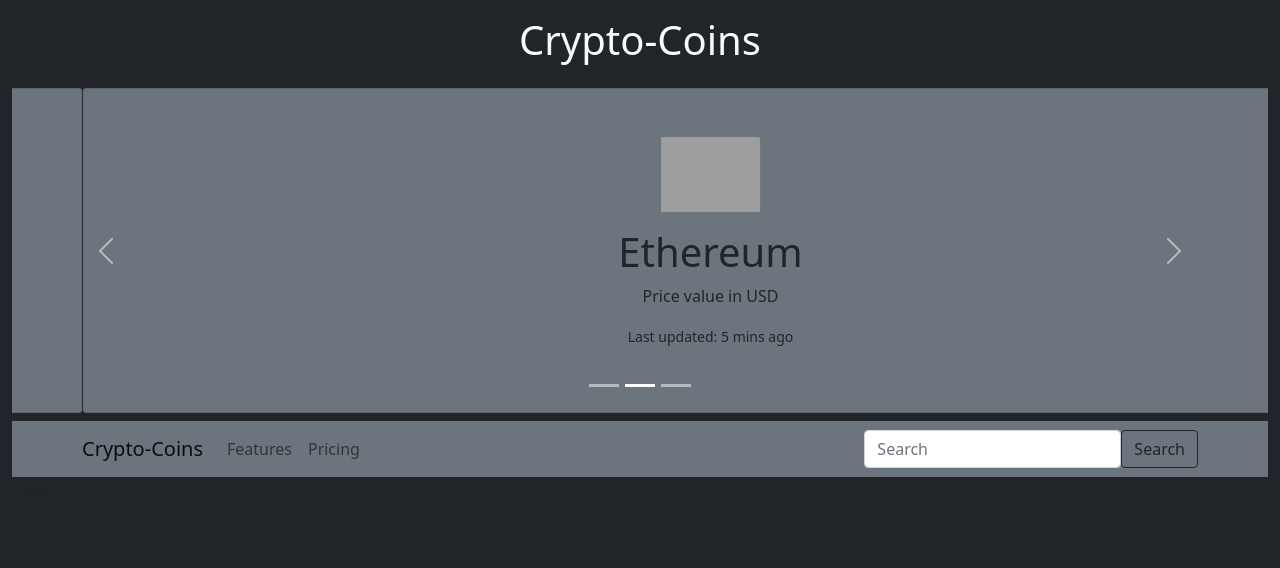
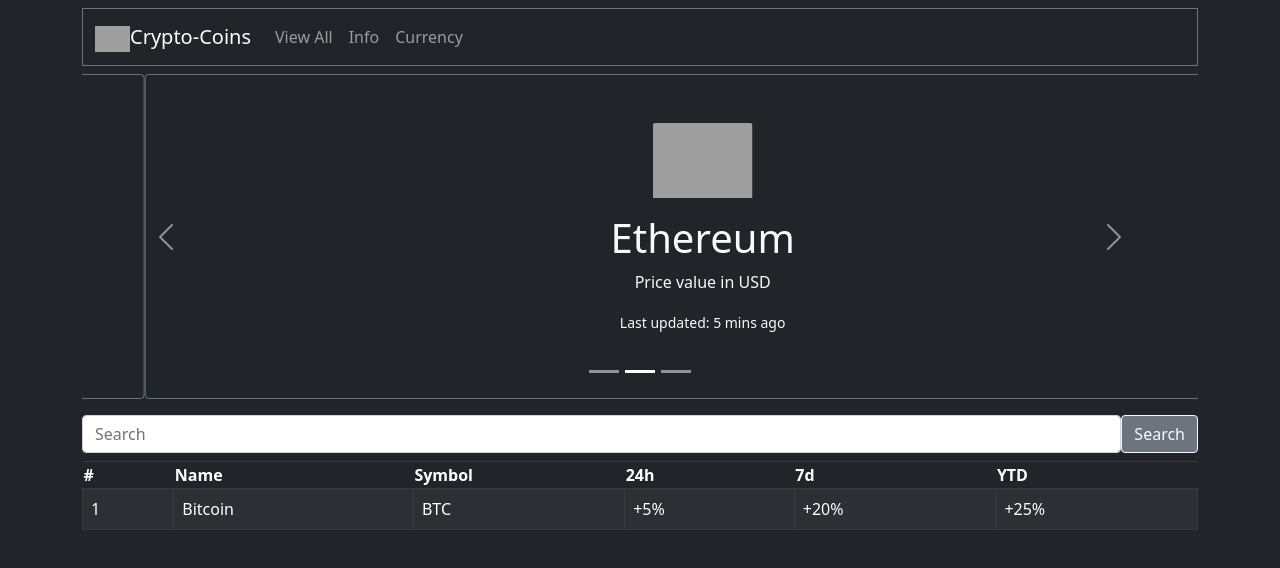
Before and after one commit to RasbeeTech/crypto-coins, a React (Create React App) app: page / in a window 1280 px wide. Shown: the top 568 px of the page. Built offline with nearby package versions, Linux system fonts and the light colour scheme; grey boxes are pictures that could not be loaded.

Commit message:
Table view
- Add table to view data
- Small styling changes

```diff
--- a/src/App.js
+++ b/src/App.js
@@ -8,6 +8,7 @@
 import Card from 'react-bootstrap/Card';
 import Form from 'react-bootstrap/Form'
 import FormControl from 'react-bootstrap/FormControl'
+import Table from 'react-bootstrap/Table';
 
 import './App.css';
 
@@ -36,13 +37,19 @@
   }
   render() {
     return (
-      <Container fluid>
-        <div className="h1 text-light text-center py-3">Crypto-Coins</div>
+      <Container>
+        <Navigation />
         <QuickView cryptos = { this.state.cryptos } />
-        <Navigation />
-        <div>
-          hello
-        </div>
+        <Form className="d-flex mt-3">
+          <FormControl
+            type="search"
+            placeholder="Search"
+            className="mr-2"
+            aria-label="Search"
+          />
+          <Button variant="outline-light bg-secondary">Search</Button>
+        </Form>
+        <ViewAll />
       </Container>
     );
   }
@@ -50,25 +57,20 @@
 
 let Navigation = (props) => {
   return (
-    <Navbar bg="secondary" expand="lg" className="mt-2">
+    <Navbar bg="dark" variant="dark" expand="lg" className="mt-2 border border-secondary">
       <Container>
-        <Navbar.Brand href="#home">Crypto-Coins</Navbar.Brand>
+        <Navbar.Brand>
+          <img src="https://img.icons8.com/wired/64/000000/currency.png" style={{ width:"35px" }}/>
+          Crypto-Coins
+        </Navbar.Brand>
         <Navbar.Toggle aria-controls="basic-navbar-nav" />
         <Navbar.Collapse id="basic-navbar-nav">
           <Nav>
-            <Nav.Link href="#features">Features</Nav.Link>
-            <Nav.Link href="#pricing">Pricing</Nav.Link>
+            <Nav.Link href="#viewAll">View All</Nav.Link>
+            <Nav.Link href="#info">Info</Nav.Link>
+            <Nav.Link href="#currency">Currency</Nav.Link>
           </Nav>
         </Navbar.Collapse>
-        <Form className="d-flex">
-          <FormControl
-            type="search"
-            placeholder="Search"
-            className="mr-2"
-            aria-label="Search"
-          />
-          <Button variant="outline-dark">Search</Button>
-        </Form>
       </Container>
     </Navbar>
   );
@@ -78,7 +80,7 @@
   const quickViewItems = props.cryptos.map( (crypto, index) => {
     return (
       <Carousel.Item key = { index }>
-        <Card bg="secondary" className="text-center py-5">
+        <Card bg="dark" className="text-center text-light border border-secondary py-5">
           <Card.Img variant="top" src={ crypto.imageUrl } style={{ width: '100px', display: 'block', margin: 'auto' }}/>
           <Card.Body>
             <Card.Title as="h1">{ crypto.name }</Card.Title>
@@ -96,4 +98,29 @@
   );
 }
 
+let ViewAll = (props) => {
+  return (
+    <Table striped bordered hover variant="dark" className="mt-2" id="viewAll">
+          <thead>
+            <th>#</th>
+            <th>Name</th>
+            <th>Symbol</th>
+            <th>24h</th>
+            <th>7d</th>
+            <th>YTD</th>
+          </thead>
+          <tbody>
+            <tr>
+              <td>1</td>
+              <td>Bitcoin</td>
+              <td>BTC</td>
+              <td>+5%</td>
+              <td>+20%</td>
+              <td>+25%</td>
+            </tr>
+          </tbody>
+        </Table>
+  )
+}
+
 export default App;
```
